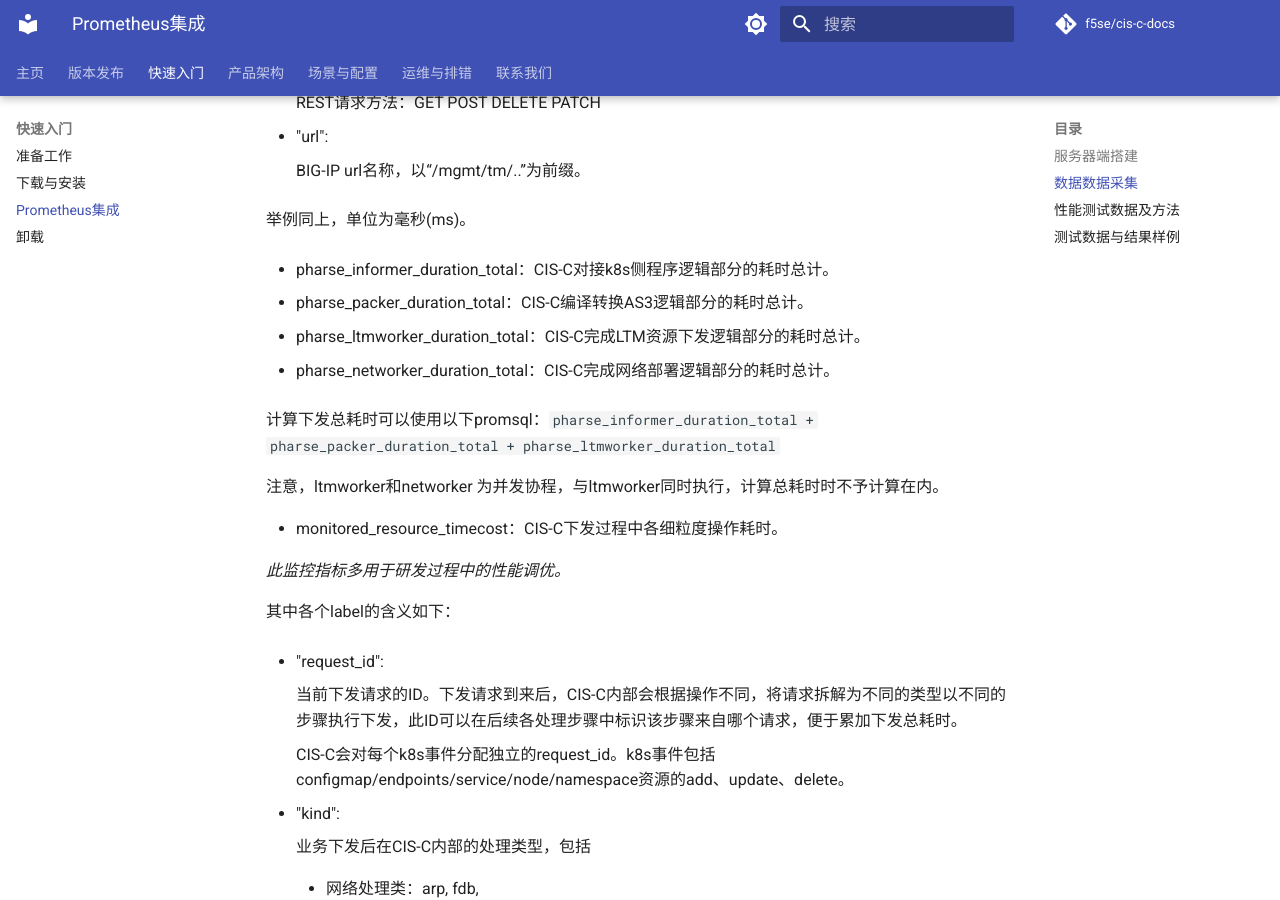
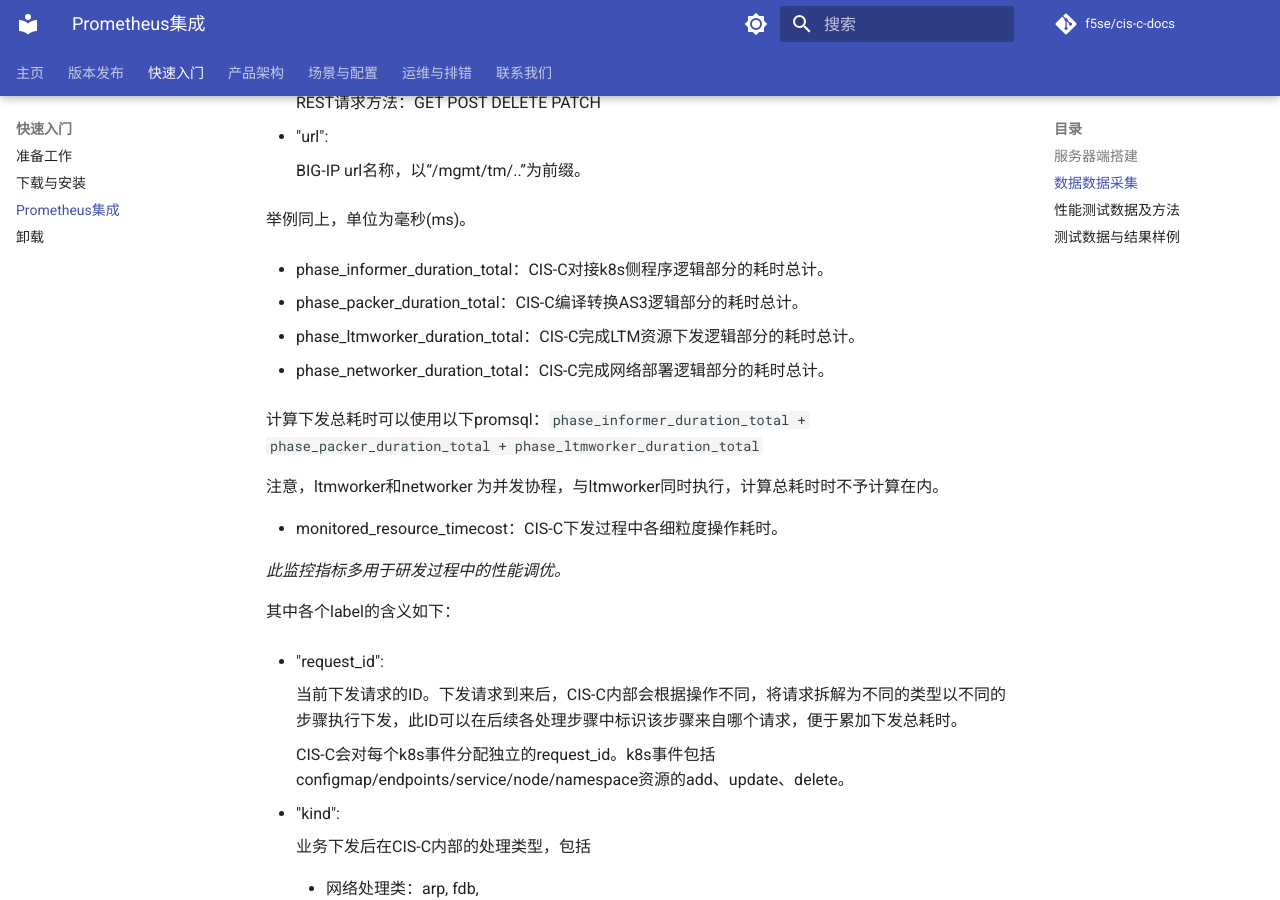
Before and after one commit to f5se/cis-c-docs, an MkDocs documentation site: the page built from docs/quick-start/prometheus.md, in a window 1280 px wide and 900 px high, scrolled down 2596 px. Built offline with MkDocs 1.6.1 and Material for MkDocs 9.7.7, drawn with Linux system fonts in a browser that asks for light colours; comment, search, counter and statistics services are not loaded; some of the changed text lies outside the part shown.

Commit message:
fix doc typos pharse -> phase

````diff
--- a/docs/quick-start/prometheus.md
+++ b/docs/quick-start/prometheus.md
@@ -126,15 +126,15 @@
 
   举例同上，单位为毫秒(ms)。
 
-* pharse_informer_duration_total：CIS-C对接k8s侧程序逻辑部分的耗时总计。
+* phase_informer_duration_total：CIS-C对接k8s侧程序逻辑部分的耗时总计。
 
-* pharse_packer_duration_total：CIS-C编译转换AS3逻辑部分的耗时总计。
+* phase_packer_duration_total：CIS-C编译转换AS3逻辑部分的耗时总计。
 
-* pharse_ltmworker_duration_total：CIS-C完成LTM资源下发逻辑部分的耗时总计。
+* phase_ltmworker_duration_total：CIS-C完成LTM资源下发逻辑部分的耗时总计。
 
-* pharse_networker_duration_total：CIS-C完成网络部署逻辑部分的耗时总计。
+* phase_networker_duration_total：CIS-C完成网络部署逻辑部分的耗时总计。
 
-  计算下发总耗时可以使用以下promsql：`pharse_informer_duration_total + pharse_packer_duration_total + pharse_ltmworker_duration_total`
+  计算下发总耗时可以使用以下promsql：`phase_informer_duration_total + phase_packer_duration_total + phase_ltmworker_duration_total`
 
   注意，ltmworker和networker 为并发协程，与ltmworker同时执行，计算总耗时时不予计算在内。
 
@@ -405,10 +405,10 @@
   此聚合指令以`request_id`划分，将来自`10.xx.yy.zz:30080`的metrics数据加和（`sum`），计算  得到各个request的时间耗时情况，如下图所示。
 
 
-* pharse_*_duration_total
+* phase_*_duration_total
 
   ```
-  pharse_informer_duration_total + pharse_packer_duration_total + pharse_ltmworker_duration_total
+  phase_informer_duration_total + phase_packer_duration_total + phase_ltmworker_duration_total
   ```
 
   此聚合命令可以统计CIS-C累计工作时长。
````
